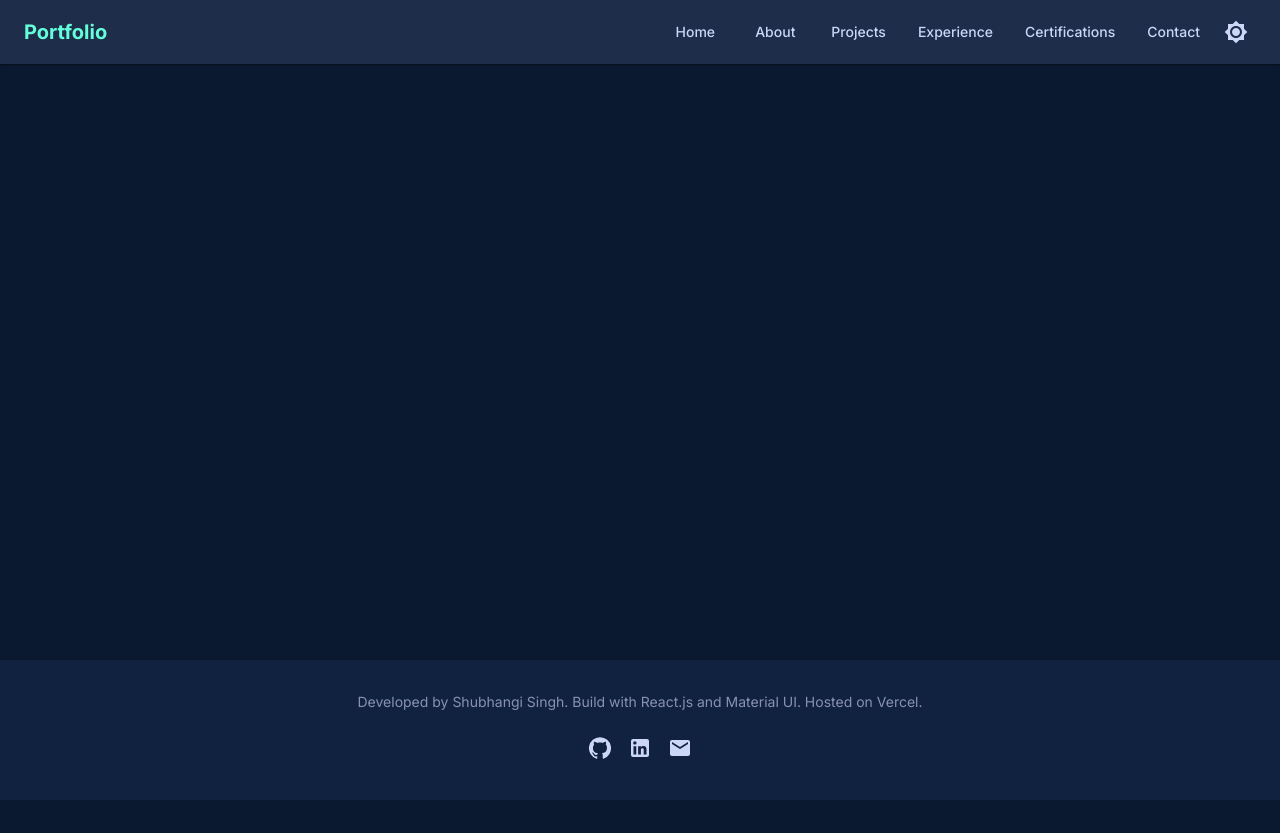
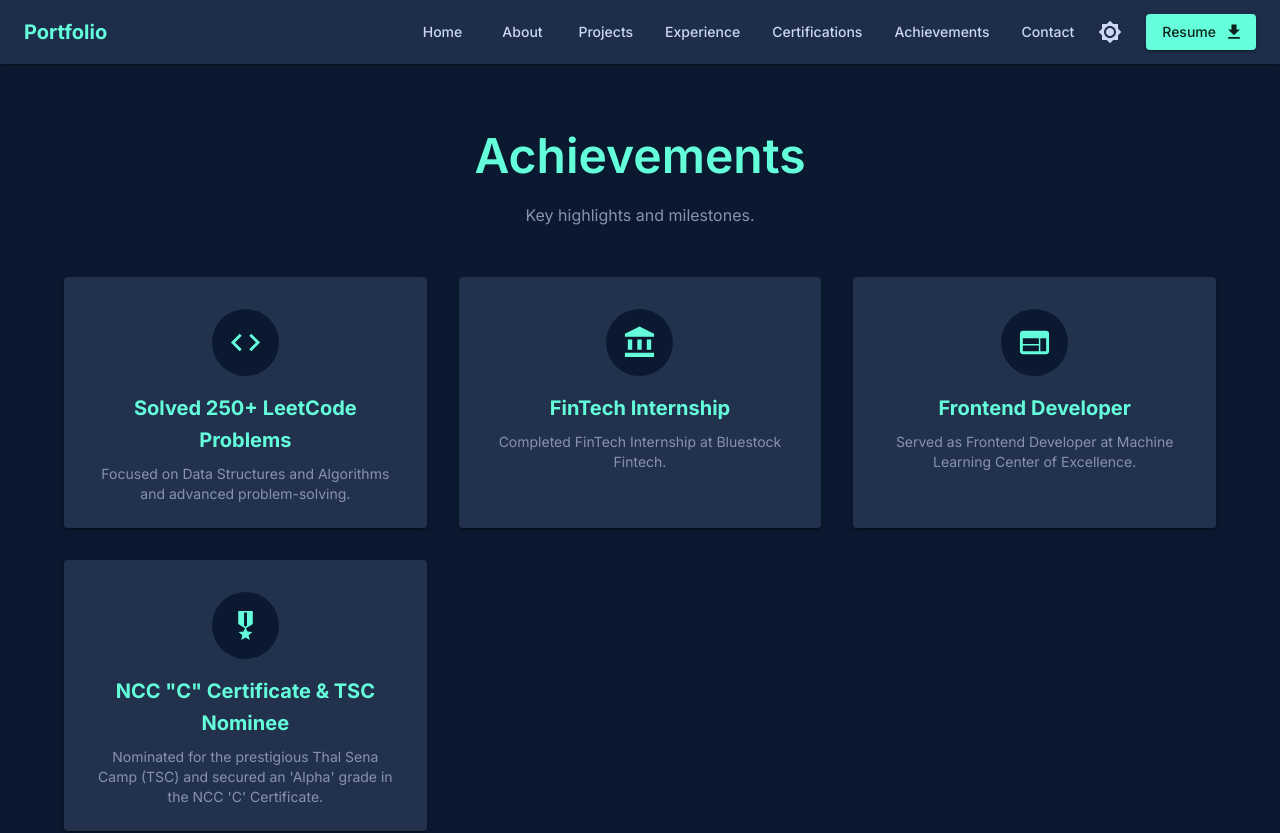
Before and after one commit to shubhangiisingh/Portfolio, a React (Vite) app: page /achievements in a window 1280 px wide. Shown: the top 833 px of the page. Before the commit the page ends 800 px from the top, so only its background shows below. Built offline with nearby package versions, Linux system fonts and the light colour scheme.

Commit message:
download resume

```diff
--- a/src/App.jsx
+++ b/src/App.jsx
@@ -9,6 +9,7 @@ import About from './pages/About';
 import Projects from './pages/Projects';
 import Experience from './pages/Experience';
 import Certifications from './pages/Certifications';
+import Achievements from './pages/Achievements';
 import Contact from './pages/Contact';
 
 function App() {
@@ -24,6 +25,7 @@ function App() {
               <Route path="/projects" element={<Projects />} />
               <Route path="/experience" element={<Experience />} />
               <Route path="/certifications" element={<Certifications />} />
+              <Route path="/achievements" element={<Achievements />} />
               <Route path="/contact" element={<Contact />} />
             </Routes>
           </Box>
--- a/src/components/Navbar.jsx
+++ b/src/components/Navbar.jsx
@@ -3,6 +3,7 @@ import { AppBar, Toolbar, Typography, IconButton, Button, Box } from '@mui/mater
 import { Link as RouterLink } from 'react-router-dom';
 import Brightness4Icon from '@mui/icons-material/Brightness4';
 import Brightness7Icon from '@mui/icons-material/Brightness7';
+import DownloadIcon from '@mui/icons-material/Download';
 import { useTheme } from '@mui/material/styles';
 import { useColorMode } from '../theme/ThemeContext';
 
@@ -24,11 +25,23 @@ const Navbar = () => {
           <Button color="inherit" component={RouterLink} to="/projects">Projects</Button>
           <Button color="inherit" component={RouterLink} to="/experience">Experience</Button>
           <Button color="inherit" component={RouterLink} to="/certifications">Certifications</Button>
+          <Button color="inherit" component={RouterLink} to="/achievements">Achievements</Button>
           <Button color="inherit" component={RouterLink} to="/contact">Contact</Button>
         </Box>
         <IconButton sx={{ ml: 1 }} onClick={colorMode.toggleColorMode} color="inherit">
           {theme.palette.mode === 'dark' ? <Brightness7Icon /> : <Brightness4Icon />}
         </IconButton>
+        <Button
+          variant="contained"
+          color="primary"
+          endIcon={<DownloadIcon />}
+          href="/Shubhangi_Singh_Resume.pdf"
+          target="_blank"
+          download="Shubhangi_Resume.pdf"
+          sx={{ ml: 2, display: { xs: 'none', sm: 'flex' } }}
+        >
+          Resume
+        </Button>
       </Toolbar>
     </AppBar>
   );
--- /dev/null
+++ b/src/data/achievements.js
@@ -0,0 +1,31 @@
+import CodeIcon from '@mui/icons-material/Code';
+import AccountBalanceIcon from '@mui/icons-material/AccountBalance';
+import WebIcon from '@mui/icons-material/Web';
+import MilitaryTechIcon from '@mui/icons-material/MilitaryTech';
+
+export const achievements = [
+  {
+    id: 1,
+    title: 'Solved 250+ LeetCode Problems',
+    description: 'Focused on Data Structures and Algorithms and advanced problem-solving.',
+    Icon: CodeIcon,
+  },
+  {
+    id: 2,
+    title: 'FinTech Internship',
+    description: 'Completed FinTech Internship at Bluestock Fintech.',
+    Icon: AccountBalanceIcon,
+  },
+  {
+    id: 3,
+    title: 'Frontend Developer',
+    description: 'Served as Frontend Developer at Machine Learning Center of Excellence.',
+    Icon: WebIcon,
+  },
+  {
+    id: 4,
+    title: 'NCC "C" Certificate & TSC Nominee',
+    description: "Nominated for the prestigious Thal Sena Camp (TSC) and secured an 'Alpha' grade in the NCC 'C' Certificate.",
+    Icon: MilitaryTechIcon,
+  }
+];
--- /dev/null
+++ b/src/pages/Achievements.jsx
@@ -0,0 +1,43 @@
+import React from 'react';
+import { Container, Grid, Card, CardContent, Typography, Box } from '@mui/material';
+import SectionTitle from '../components/SectionTitle';
+import { achievements } from '../data/achievements';
+import { motion } from 'framer-motion';
+
+const Achievements = () => {
+  return (
+    <Container maxWidth="lg" sx={{ py: 8, minHeight: '80vh' }}>
+      <SectionTitle title="Achievements" subtitle="Key highlights and milestones." />
+      <Grid container spacing={4}>
+        {achievements.map((achievement, index) => (
+          <Grid item xs={12} sm={6} md={4} key={achievement.id}>
+            <Card
+              component={motion.div}
+              initial={{ opacity: 0, y: 30 }}
+              whileInView={{ opacity: 1, y: 0 }}
+              transition={{ duration: 0.5, delay: index * 0.1 }}
+              viewport={{ once: true }}
+              whileHover={{ y: -8, boxShadow: '0 8px 30px rgba(0,0,0,0.12)' }}
+              elevation={2}
+              sx={{ height: '100%', display: 'flex', flexDirection: 'column' }}
+            >
+              <CardContent sx={{ flexGrow: 1, display: 'flex', flexDirection: 'column', alignItems: 'center', textAlign: 'center', p: 4 }}>
+                <Box sx={{ mb: 2, p: 2, borderRadius: '50%', backgroundColor: 'background.default', color: 'primary.main', display: 'flex', justifyContent: 'center', alignItems: 'center' }}>
+                  <achievement.Icon fontSize="large" />
+                </Box>
+                <Typography variant="h6" color="primary" sx={{ fontWeight: 'bold', mb: 1 }}>
+                  {achievement.title}
+                </Typography>
+                <Typography variant="body2" color="text.secondary">
+                  {achievement.description}
+                </Typography>
+              </CardContent>
+            </Card>
+          </Grid>
+        ))}
+      </Grid>
+    </Container>
+  );
+};
+
+export default Achievements;
--- a/src/pages/Home.jsx
+++ b/src/pages/Home.jsx
@@ -3,6 +3,7 @@ import { Box, Typography, Button, Container, Grid } from '@mui/material';
 import { motion } from 'framer-motion';
 import { Link as RouterLink } from 'react-router-dom';
 import ArrowForwardIcon from '@mui/icons-material/ArrowForward';
+import DownloadIcon from '@mui/icons-material/Download';
 import profileImage from '../assets/simage.jpeg';
 
 const Home = () => {
@@ -23,12 +24,15 @@ const Home = () => {
             <Typography variant="body1" color="text.secondary" sx={{ mb: 4, maxWidth: '600px', fontSize: '1.1rem' }}>
               I’m a passionate software developer with a strong foundation in building responsive and user-friendly web applications. I specialize in modern technologies like React, JavaScript, and front-end frameworks, with a focus on creating clean, efficient, and scalable solutions.
             </Typography>
-            <Box sx={{ display: 'flex', gap: 2 }}>
+            <Box sx={{ display: 'flex', gap: 2, flexWrap: 'wrap' }}>
               <Button component={RouterLink} to="/projects" variant="contained" size="large" endIcon={<ArrowForwardIcon />}>
                 View Projects
               </Button>
               <Button component={RouterLink} to="/contact" variant="outlined" size="large">
                 Contact Me
+              </Button>
+              <Button href="/Shubhangi_Singh_Resume.pdf" target="_blank" download="Shubhangi_Resume.pdf" variant="contained" color="secondary" size="large" endIcon={<DownloadIcon />}>
+                Download Resume
               </Button>
             </Box>
           </Box>
```
Also changed, not shown: 1 other file (tests, documents, lock files or other folders).
